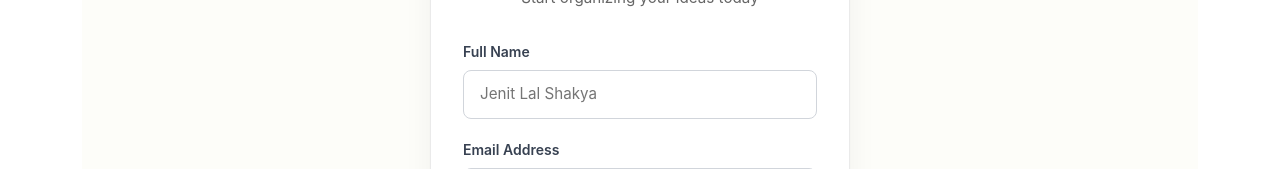
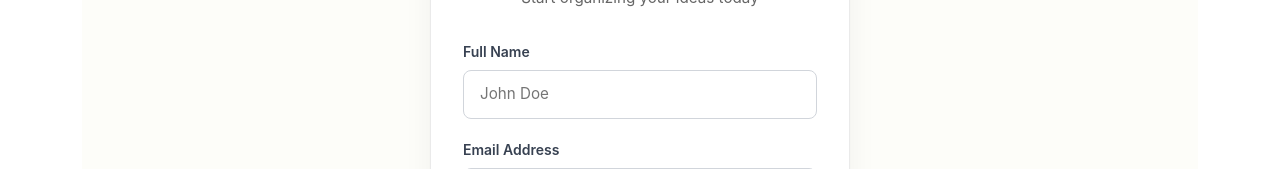
Before and after one commit to jenitlalshakya/inotebook, a React (Vite) app: page /signup in a window 1280 px wide. Shown: the part 256-425 px from the top of the page. Built offline with nearby package versions, Linux system fonts and the light colour scheme; no server answers.

Commit message:
feat: update signup name placeholder

```diff
--- a/src/components/Signup.jsx
+++ b/src/components/Signup.jsx
@@ -152,7 +152,7 @@ const Signup = () => {
                                 className={`auth-input ${errors.name ? "is-invalid" : ""}`}
                                 id="name"
                                 name="name"
-                                placeholder="Jenit Lal Shakya"
+                                placeholder="John Doe"
                                 value={form.name}
                                 onChange={handleChange}
                                 autoComplete="name"
```
